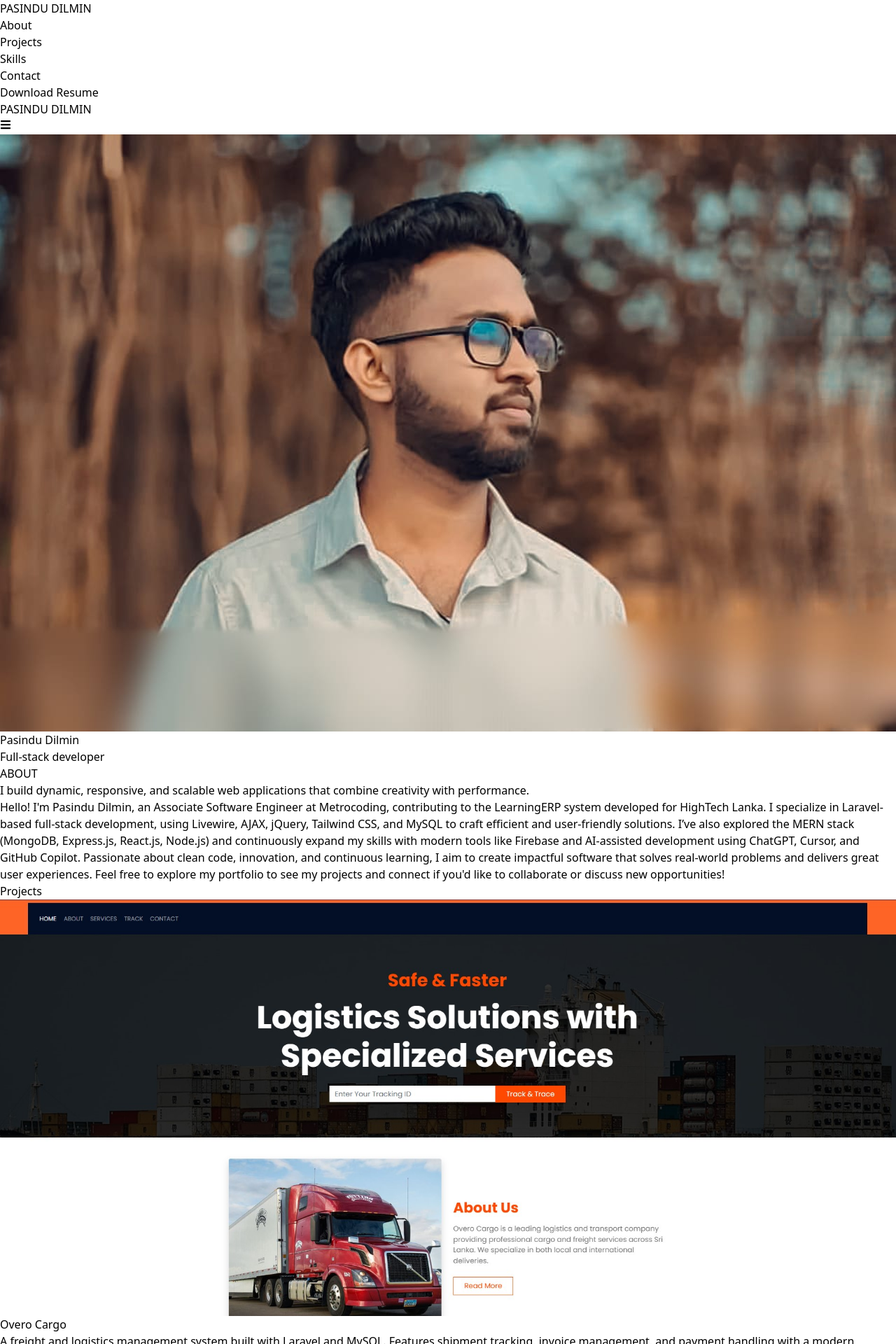
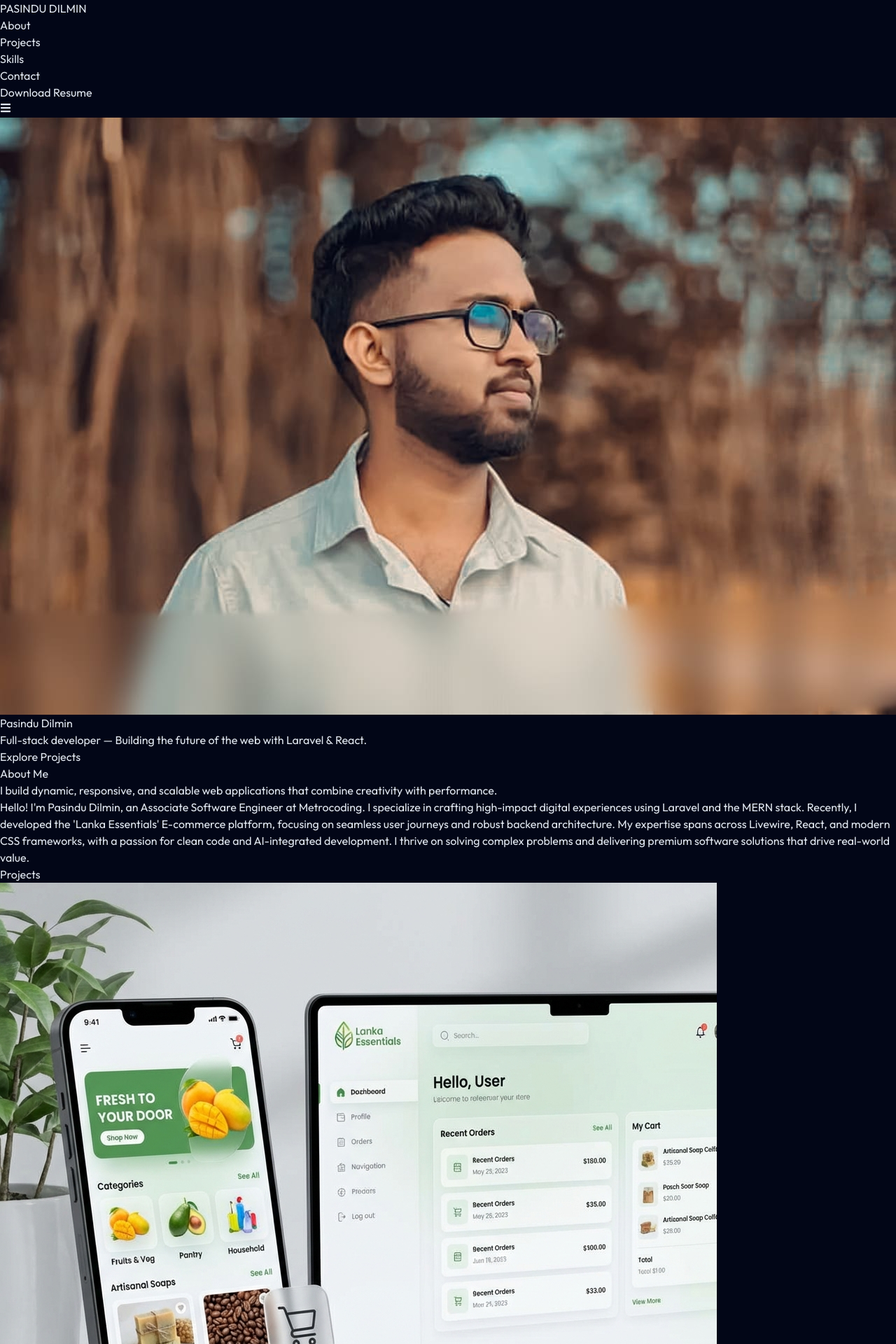
Before and after one commit to dilminx/portfolio, a React (Vite) app: page / in a window 1280 px wide. Shown: the top 1920 px of the page at 70% size. Built offline with nearby package versions, Linux system fonts and the light colour scheme.

Commit message:
update style

```diff
--- a/index.html
+++ b/index.html
@@ -3,7 +3,10 @@
   <head>
     <meta charset="UTF-8" />
     <meta name="viewport" content="width=device-width, initial-scale=1.0" />
-    <title>Paindu Dilmin Portfolio</title>
+    <link rel="preconnect" href="https://fonts.googleapis.com">
+    <link rel="preconnect" href="https://fonts.gstatic.com" crossorigin>
+    <link href="https://fonts.googleapis.com/css2?family=Outfit:wght@100..900&display=swap" rel="stylesheet">
+    <title>Pasindu Dilmin | Portfolio</title>
   </head>
   <body>
     <div id="root"></div>
--- a/package.json
+++ b/package.json
@@ -11,6 +11,7 @@
   },
   "dependencies": {
     "@emailjs/browser": "^4.4.1",
+    "framer-motion": "^12.34.0",
     "react": "^18.3.1",
     "react-dom": "^18.3.1",
     "react-hot-toast": "^2.4.1",
--- a/src/components/About.jsx
+++ b/src/components/About.jsx
@@ -1,19 +1,42 @@
 import React from 'react';
+import { motion } from 'framer-motion';
 import { ABOUT } from "../constants/index";
 
 const About = () => {
   return (
-    <section className="container px-4 py-16 mx-auto" id="about">
-      <div className="text-center">
-        <h2 className="mb-4 text-4xl font-semibold">
-          ABOUT
-        </h2>
-        <h3 className="mb-6 text-4xl font-bold uppercase md:text-4xl lg:text-8xl lg:font-normal">
-          {ABOUT.text1}
-        </h3>
-        <p className="max-w-4xl mx-auto text-lg leading-loose md:text-xl">
-          {ABOUT.text2}
-        </p>
+    <section className="py-20" id="about">
+      <div className="max-w-6xl px-4 mx-auto">
+        <motion.h2
+          initial={{ opacity: 0, y: 20 }}
+          whileInView={{ opacity: 1, y: 0 }}
+          transition={{ duration: 0.5 }}
+          viewport={{ once: true }}
+          className="mb-12 text-4xl font-bold text-center text-white md:text-5xl uppercase tracking-tighter"
+        >
+          About Me
+        </motion.h2>
+        <div className="flex flex-col items-center">
+          <motion.h3
+            initial={{ opacity: 0, y: 20 }}
+            whileInView={{ opacity: 1, y: 0 }}
+            transition={{ delay: 0.2, duration: 0.5 }}
+            viewport={{ once: true }}
+            className="mb-8 text-3xl font-bold text-gradient text-center md:text-5xl lg:text-6xl"
+          >
+            {ABOUT.text1}
+          </motion.h3>
+          <motion.div
+            initial={{ opacity: 0, y: 20 }}
+            whileInView={{ opacity: 1, y: 0 }}
+            transition={{ delay: 0.4, duration: 0.5 }}
+            viewport={{ once: true }}
+            className="p-8 rounded-3xl glass-card"
+          >
+            <p className="max-w-4xl mx-auto text-lg leading-relaxed text-slate-300 md:text-xl lg:text-2xl text-center">
+              {ABOUT.text2}
+            </p>
+          </motion.div>
+        </div>
       </div>
     </section>
   );
--- a/src/components/Card.jsx
+++ b/src/components/Card.jsx
@@ -1,27 +1,33 @@
 import React from 'react';
+import { motion } from 'framer-motion';
 
 const Card = ({ image, title, subtitle, link }) => {
   return (
-    <div className="m-4">
+    <motion.div
+      whileHover={{ y: -10 }}
+      className="m-4"
+    >
       <a
         href={link}
-        className="block max-w-sm overflow-hidden transition-transform duration-300 transform rounded-lg shadow-lg hover:scale-105 hover:shadow-xl"
+        className="group relative block max-w-sm overflow-hidden rounded-2xl glass-card"
         target="_blank"
         rel="noopener noreferrer"
       >
-        <div className="relative">
+        <div className="relative h-80 overflow-hidden">
           <img
             src={image}
             alt={title}
-            className="object-cover w-full h-80"
+            className="object-cover w-full h-full transition-transform duration-500 group-hover:scale-110"
           />
-          <div className="absolute bottom-0 left-0 right-0 p-4 text-white bg-black bg-opacity-50">
-            <h2 className="text-2xl font-bold">{title}</h2>
-            <p className="text-sm font-medium">{subtitle}</p>
+          <div className="absolute inset-0 bg-gradient-to-t from-slate-950 via-slate-950/20 to-transparent opacity-80"></div>
+
+          <div className="absolute bottom-0 left-0 right-0 p-6">
+            <h2 className="text-2xl font-bold text-white group-hover:text-indigo-400 transition-colors uppercase tracking-wider">{title}</h2>
+            <p className="mt-2 text-sm font-medium text-slate-300 line-clamp-2">{subtitle}</p>
           </div>
         </div>
       </a>
-    </div>
+    </motion.div>
   );
 };
 
--- a/src/components/Footer.jsx
+++ b/src/components/Footer.jsx
@@ -3,20 +3,40 @@ import { SOCIAL_MEDIA_LINKS } from "../constants";
 
 const Footer = () => {
   return (
-    <div className="mt-4 mb-8">
-      <div className="flex items-center justify-center">
-              <h2 className="text-4xl font-bold text-white">PASINDU DILMIN</h2>
-              <div className="w-12 h-3 mb-10 bg-yellow-300"></div>
+    <footer className="py-12 border-t border-slate-900">
+      <div className="container px-4 mx-auto max-w-7xl">
+        <div className="flex flex-col items-center justify-between gap-8 md:flex-row">
+          <div className="flex flex-col items-center md:items-start">
+            <h2 className="text-2xl font-black tracking-tighter text-white">
+              <span className="text-gradient">PASINDU</span> DILMIN
+            </h2>
+            <p className="mt-2 text-sm font-medium text-slate-500 uppercase tracking-widest">
+              Crafting Digital Excellence
+            </p>
           </div>
 
-      <div className="flex items-center justify-center gap-8">
+          <div className="flex items-center gap-6">
             {SOCIAL_MEDIA_LINKS.map((link, index) => (
-          <a href={link.href} key={index} target="_blank">
+              <a
+                href={link.href}
+                key={index}
+                target="_blank"
+                rel="noopener noreferrer"
+                className="p-3 text-slate-400 glass rounded-xl hover:text-white hover:border-indigo-500/50 transition-all duration-300"
+              >
                 {link.icon}
               </a>
             ))}
           </div>
         </div>
+
+        <div className="mt-12 text-center">
+          <p className="text-xs font-semibold text-slate-600 uppercase tracking-[0.2em]">
+            &copy; {new Date().getFullYear()} Pasindu Dilmin. All rights reserved.
+          </p>
+        </div>
+      </div>
+    </footer>
   );
 };
 
--- a/src/components/HeroSections.jsx
+++ b/src/components/HeroSections.jsx
@@ -1,28 +1,71 @@
 import React from "react";
+import { motion } from "framer-motion";
 import { PROFILE } from "../constants/index.jsx";
 import ProfilePic from "../assets/profpic.jpg";
 
 const HeroSections = () => {
   return (
-    <div
-      className="relative flex items-center justify-center min-h-screen font-bold text-white lg:pt-4"
+    <section
+      className="relative flex flex-col items-center justify-center min-h-screen px-4 py-20 overflow-hidden"
       id="hero"
     >
-      <img
-        src={ProfilePic}
-        alt="Profile Picture"
-        className="absolute inset-0 object-cover w-full h-full pt-4"
-      />
-      <div className="absolute inset-0 bg-gradient-to-b from-transparent via-gray-900 to-gray-800 from-80%"></div>
-      <div className="relative max-w-3xl px-4 text-center pt-44">
-        <h1 className="text-5xl font-semibold tracking-wide uppercase md:text-7xl">
-          {PROFILE.name}
-        </h1>
-        <p className="pt-2 text-lg font-semibold md:text-xl">
-          {PROFILE.info}
-        </p>
-      </div>
-    </div>
+      {/* Background blobs for depth */}
+      <div className="absolute top-0 -left-4 w-72 h-72 bg-indigo-500 rounded-full mix-blend-multiply filter blur-3xl opacity-20 animate-blob"></div>
+      <div className="absolute top-0 -right-4 w-72 h-72 bg-emerald-500 rounded-full mix-blend-multiply filter blur-3xl opacity-20 animate-blob animation-delay-2000"></div>
+      <div className="absolute -bottom-8 left-20 w-72 h-72 bg-purple-500 rounded-full mix-blend-multiply filter blur-3xl opacity-20 animate-blob animation-delay-4000"></div>
+
+      <motion.div
+        initial={{ opacity: 0, y: 20 }}
+        animate={{ opacity: 1, y: 0 }}
+        transition={{ duration: 0.8 }}
+        className="z-10 flex flex-col items-center text-center"
+      >
+        <motion.div
+           initial={{ scale: 0.8, opacity: 0 }}
+           animate={{ scale: 1, opacity: 1 }}
+           transition={{ delay: 0.2, duration: 0.5 }}
+           className="relative p-1 mb-8 rounded-full bg-gradient-to-tr from-indigo-500 to-emerald-500"
+        >
+          <img
+            src={ProfilePic}
+            alt={PROFILE.name}
+            className="object-cover w-32 h-32 rounded-full border-4 border-slate-950 md:w-40 md:h-40"
+          />
+        </motion.div>
+
+        <motion.h1
+          initial={{ opacity: 0, y: 20 }}
+          animate={{ opacity: 1, y: 0 }}
+          transition={{ delay: 0.4, duration: 0.5 }}
+          className="mb-4 text-5xl font-bold tracking-tight text-white md:text-7xl lg:text-8xl"
+        >
+          <span className="text-gradient font-black">{PROFILE.name}</span>
+        </motion.h1>
+
+        <motion.p
+          initial={{ opacity: 0, y: 20 }}
+          animate={{ opacity: 1, y: 0 }}
+          transition={{ delay: 0.6, duration: 0.5 }}
+          className="max-w-2xl text-lg font-medium text-slate-400 md:text-xl"
+        >
+          {PROFILE.info} — Building the future of the web with <span className="text-white">Laravel</span> & <span className="text-white">React</span>.
+        </motion.p>
+
+        <motion.div
+          initial={{ opacity: 0 }}
+          animate={{ opacity: 1 }}
+          transition={{ delay: 0.8 }}
+          className="mt-10"
+        >
+          <a
+            href="#projects"
+            className="px-8 py-3 font-semibold text-white transition-all rounded-full bg-indigo-600 hover:bg-indigo-500 hover:shadow-lg hover:shadow-indigo-500/30"
+          >
+            Explore Projects
+          </a>
+        </motion.div>
+      </motion.div>
+    </section>
   );
 };
 
--- a/src/components/Navbar.jsx
+++ b/src/components/Navbar.jsx
@@ -1,18 +1,25 @@
-import React, { useState } from "react";
+import React, { useState, useEffect } from "react";
 import { FaTimes, FaBars } from "react-icons/fa";
 import { NAVIGATION_LINKS } from "../constants";
 
 const Navbar = () => {
   const [mobileMenuOpen, setMobileMenuOpen] = useState(false);
+  const [isScrolled, setIsScrolled] = useState(false);
+
+  useEffect(() => {
+    const handleScroll = () => {
+      setIsScrolled(window.scrollY > 20);
+    };
+    window.addEventListener("scroll", handleScroll);
+    return () => window.removeEventListener("scroll", handleScroll);
+  }, []);
 
   const toggleMobileMenu = () => {
     setMobileMenuOpen(!mobileMenuOpen);
   };
 
   const handleClick = (e, href) => {
-    if (href === cv) {
-      return;
-    }
+    if (href.startsWith("http")) return;
 
     e.preventDefault();
     const targetElement = document.querySelector(href);
@@ -30,71 +37,68 @@ const Navbar = () => {
   };
 
   return (
-    <nav className="fixed top-0 left-0 right-0 z-50 bg-black bg-opacity-20 backdrop-blur-lg">
+    <nav className={`fixed top-0 left-0 right-0 z-50 transition-all duration-300 ${
+      isScrolled ? "bg-slate-950/80 backdrop-blur-md border-b border-slate-800/50 py-3" : "bg-transparent py-5"
+    }`}>
       {/* Desktop menu */}
-      <div className="items-center justify-between hidden max-w-6xl px-4 py-2 mx-auto lg:flex">
-        <a href="#">
-          <h2 className="text-2xl font-bold text-yellow-100">PASINDU DILMIN</h2>
+      <div className="container flex items-center justify-between px-6 mx-auto max-w-7xl">
+        <a href="#hero" onClick={(e) => handleClick(e, "#hero")} className="group">
+          <h2 className="text-2xl font-black tracking-tighter text-white">
+            <span className="text-gradient">PASINDU</span> DILMIN
+          </h2>
         </a>
-        <ul className="flex gap-6">
+        <ul className="hidden gap-8 lg:flex">
           {NAVIGATION_LINKS.map((item, index) => (
             <li key={index}>
               <a
                 href={item.href}
                 onClick={(e) => handleClick(e, item.href)}
-                className={`block text-xl font-semibold text-white transition duration-300 hover:text-yellow-500 ${
+                target={item.label === "Download Resume" ? "_blank" : "_self"}
+                rel={item.label === "Download Resume" ? "noopener noreferrer" : ""}
+                className={`text-sm font-semibold uppercase tracking-widest text-slate-300 transition-all hover:text-white ${
                   item.label === "Download Resume"
-                    ? "bg-yellow-400 text-black  py-2 px-4 rounded"
-                    : ""
+                    ? "px-5 py-2.5 rounded-full bg-indigo-600 text-white hover:bg-indigo-500 hover:shadow-lg hover:shadow-indigo-500/20"
+                    : "relative after:absolute after:bottom-0 after:left-0 after:h-[2px] after:w-0 after:bg-indigo-500 after:transition-all hover:after:w-full"
                 }`}
-                download={item.label === "Resume"}
               >
                 {item.label}
               </a>
             </li>
           ))}
         </ul>
+
+        {/* Mobile menu button */}
+        <button
+          className="p-2 text-white lg:hidden glass rounded-lg"
+          onClick={toggleMobileMenu}
+          aria-label="Toggle menu"
+        >
+          {mobileMenuOpen ? <FaTimes className="w-6 h-6" /> : <FaBars className="w-6 h-6" />}
+        </button>
       </div>
 
-      {/* Mobile menu */}
-      <div className="p-4 lg:hidden">
-        <div className="flex items-center justify-between">
-          <a href="#">
-            <h1 className="text-2xl">PASINDU DILMIN</h1>
-          </a>
-          <button
-            className="text-white"
-            onClick={toggleMobileMenu}
-            aria-label="Toggle menu"
-          >
-            {mobileMenuOpen ? (
-              <FaTimes className="w-6 h-6" />
-            ) : (
-              <FaBars className="w-6 h-6" />
-            )}
-          </button>
-        </div>
-        {mobileMenuOpen && (
-          <ul className="flex flex-col gap-4 mt-4">
+      {/* Mobile menu overlay */}
+      {mobileMenuOpen && (
+        <div className="fixed inset-0 z-40 bg-slate-950/95 backdrop-blur-xl lg:hidden">
+          <ul className="flex flex-col items-center justify-center h-full gap-8">
             {NAVIGATION_LINKS.map((item, index) => (
               <li key={index}>
                 <a
                   href={item.href}
                   onClick={(e) => handleClick(e, item.href)}
-                  className={`block text-xl font-semibold text-white transition duration-300 hover:text-yellow-500 ${
+                  className={`text-2xl font-bold uppercase tracking-widest text-white ${
                     item.label === "Download Resume"
-                      ? "bg-yellow-400 text-black  hover:text-red-600 py-2 px-4 rounded"
-                      : ""
+                      ? "px-8 py-4 rounded-full bg-indigo-600"
+                      : "text-gradient"
                   }`}
-                  download={item.label === "Resume"}
                 >
                   {item.label}
                 </a>
               </li>
             ))}
           </ul>
-        )}
-      </div>
+        </div>
+      )}
     </nav>
   );
 };
--- a/src/components/Projects.jsx
+++ b/src/components/Projects.jsx
@@ -1,23 +1,51 @@
 import React from 'react'
+import { motion } from 'framer-motion'
 import { PROJECTS } from '../constants'
 import Card from './Card'
 
 const Projects = () => {
   return (
-      <div id='projects'>
-          <h2 className='mt-20 text-4xl font-semibold text-center'>Projects</h2>
-          <div className='flex flex-wrap justify-center py-8 '>
-              {PROJECTS.map((project, index) => (
-                  <div key={index}>
-                      <Card image={project.image}
-                          title={project.title}
-                          subtitle={project.subtitle}
-                          link={project.href} />
-                  </div>
-              ))}
-
-            </div>
+    <section className="py-20" id='projects'>
+      <motion.h2
+        initial={{ opacity: 0, y: 20 }}
+        whileInView={{ opacity: 1, y: 0 }}
+        transition={{ duration: 0.5 }}
+        viewport={{ once: true }}
+        className='mb-12 text-4xl font-bold text-center text-white md:text-5xl uppercase tracking-tighter'
+      >
+        Projects
+      </motion.h2>
+      <div className='max-w-7xl mx-auto px-4'>
+        <motion.div
+          initial="hidden"
+          whileInView="visible"
+          viewport={{ once: true }}
+          variants={{
+            visible: { transition: { staggerChildren: 0.1 } },
+            hidden: {},
+          }}
+          className='flex flex-wrap justify-center gap-6'
+        >
+          {PROJECTS.map((project, index) => (
+            <motion.div
+              key={index}
+              variants={{
+                visible: { opacity: 1, y: 0 },
+                hidden: { opacity: 0, y: 30 }
+              }}
+              transition={{ duration: 0.5 }}
+            >
+              <Card
+                image={project.image}
+                title={project.title}
+                subtitle={project.subtitle}
+                link={project.href}
+              />
+            </motion.div>
+          ))}
+        </motion.div>
       </div>
+    </section>
   )
 }
 
--- a/src/constants/index.jsx
+++ b/src/constants/index.jsx
@@ -13,6 +13,7 @@ import { TbBrandNextjs } from "react-icons/tb";
 import { SiMongodb } from "react-icons/si";
 import { FaDatabase, FaNodeJs } from "react-icons/fa";
 
+import image_lanka from "../assets/lanka_essentials.png";
 import image1 from "../assets/cargo png.jpg";
 import image2 from "../assets/falcon_logo.png";
 import image3 from "../assets/hospital.webp";
@@ -20,12 +21,6 @@ import image4 from "../assets/project4.jpeg";
 import image5 from "../assets/project5.jpeg";
 import image6 from "../assets/project6.jpeg";
 import image7 from "../assets/poerfolio.jpg";
-import image8 from "../assets/project8.jpeg";
-
-// import user1 from "../assets/profile-pictures/user1.jpg";
-// import user2 from "../assets/profile-pictures/user2.jpg";
-// import user3 from "../assets/profile-pictures/user3.jpg";
-// import user4 from "../assets/profile-pictures/user4.jpg";
 
 export const NAVIGATION_LINKS = [
   { label: "About", href: "#about" },
@@ -44,16 +39,21 @@ export const ABOUT = {
   text1:
     "I build dynamic, responsive, and scalable web applications that combine creativity with performance.",
   text2:
-    "Hello! I'm Pasindu Dilmin, an Associate Software Engineer at Metrocoding, contributing to the LearningERP system developed for HighTech Lanka. I specialize in Laravel-based full-stack development, using Livewire, AJAX, jQuery, Tailwind CSS, and MySQL to craft efficient and user-friendly solutions. I’ve also explored the MERN stack (MongoDB, Express.js, React.js, Node.js) and continuously expand my skills with modern tools like Firebase and AI-assisted development using ChatGPT, Cursor, and GitHub Copilot. Passionate about clean code, innovation, and continuous learning, I aim to create impactful software that solves real-world problems and delivers great user experiences. Feel free to explore my portfolio to see my projects and connect if you'd like to collaborate or discuss new opportunities!",
+    "Hello! I'm Pasindu Dilmin, an Associate Software Engineer at Metrocoding. I specialize in crafting high-impact digital experiences using Laravel and the MERN stack. Recently, I developed the 'Lanka Essentials' E-commerce platform, focusing on seamless user journeys and robust backend architecture. My expertise spans across Livewire, React, and modern CSS frameworks, with a passion for clean code and AI-integrated development. I thrive on solving complex problems and delivering premium software solutions that drive real-world value.",
 };
 
-
 export const PROJECTS = [
-
+  {
+    title: "Lanka Essentials E-commerce Platform",
+    subtitle:
+      "A comprehensive essentials delivery platform built with Laravel, Livewire, and MySQL. Features include optimized search, secure checkout, and a sleek modern UI.",
+    href: "http://lankanemart.linkpc.net./",
+    image: image_lanka,
+  },
   {
     title: "Overo Cargo",
     subtitle:
-    "A freight and logistics management system built with Laravel and MySQL. Features shipment tracking, invoice management, and payment handling with a modern responsive UI.",
+      "A freight and logistics management system built with Laravel and MySQL. Features shipment tracking, invoice management, and payment handling.",
     href: "https://www.linkedin.com/in/pasindu-dilmin-6b728927b/details/projects/",
     image: image1,
   },
@@ -67,39 +67,38 @@ export const PROJECTS = [
   {
     title: "LearningERP System Hitech Lanka",
     subtitle:
-    "An enterprise resource planning system developed for HighTech Lanka using Laravel, Livewire, AJAX, and MySQL. Includes modules for user, inventory, payment, and course–student management with role-based authentication.",
+      "An enterprise resource planning system developed for HighTech Lanka using Laravel, Livewire, AJAX, and MySQL.",
     href: "https://www.linkedin.com/in/pasindu-dilmin-6b728927b/details/projects/",
     image: image4,
   },
   {
-  title: "Hospital & Lab Management System (HLMS – University Individual Project)",
+    title: "Hospital & Lab Management System",
     subtitle:
-    "A university project built with Laravel, Bootstrap, and MySQL to manage appointments, lab reports, payments, and multi-role access (Admin, Doctor, Patient, Lab Assistant).",
+      "A university project built with Laravel, Bootstrap, and MySQL to manage appointments, lab reports, and role-based access.",
     href: "",
     image: image3,
   },
   {
-  title: "Procurement ERP – Chandisa Company (Internship)",
+    title: "Procurement ERP – Chandisa Company",
     subtitle:
-    "Procurement management modules built during internship using Laravel, Livewire, and MySQL. Includes material requests, purchase orders, and supplier integration.",
+      "Procurement management modules built during internship using Laravel, Livewire, and MySQL. Includes material requests and supplier integration.",
     href: "https://www.linkedin.com/in/pasindu-dilmin-6b728927b/details/projects/",
     image: image5,
   },
   {
-  title: "ERP System – Master Graphics Printers(Internship)",
+    title: "ERP System – Master Graphics Printers",
     subtitle:
-    "ERP system developed during internship featuring MIS reporting, cheque management, and payroll automation using Laravel and MySQL.",
+      "ERP system developed during internship featuring MIS reporting, cheque management, and payroll automation.",
     href: "https://www.linkedin.com/in/pasindu-dilmin-6b728927b/details/projects/",
     image: image6,
   },
   {
     title: "Personal Portfolio",
     subtitle:
-    "A personal portfolio website designed with HTML, CSS, and JavaScript to showcase projects and experience.",
+      "A personal portfolio website designed with React and Tailwind CSS to showcase projects and experience.",
     href: "https://portfolio-psi-two-16.vercel.app/",
     image: image7,
   },
-
 ];
 
 export const SKILLS = [
--- a/src/index.css
+++ b/src/index.css
@@ -1,3 +1,54 @@
 @tailwind base;
 @tailwind components;
 @tailwind utilities;
+
+:root {
+  --primary: #6366f1; /* Indigo 500 */
+  --secondary: #10b981; /* Emerald 500 */
+  --background: #0f172a; /* Slate 900 */
+  --surface: #1e293b; /* Slate 800 */
+  --text-primary: #f8fafc; /* Slate 50 */
+  --text-secondary: #94a3b8; /* Slate 400 */
+}
+
+body {
+  @apply bg-slate-950 text-slate-200 antialiased selection:bg-indigo-500/30;
+  font-family: 'Outfit', 'Inter', system-ui, -apple-system, sans-serif;
+}
+
+@layer utilities {
+  .glass {
+    @apply bg-white/5 backdrop-blur-xl border border-white/10;
+  }
+
+  .glass-card {
+    @apply bg-slate-900/40 backdrop-blur-md border border-slate-700/50 hover:border-indigo-500/50 transition-all duration-300;
+  }
+
+  .text-gradient {
+    @apply bg-clip-text text-transparent bg-gradient-to-r from-indigo-400 via-emerald-400 to-indigo-400 bg-[length:200%_auto] animate-gradient;
+  }
+}
+
+@keyframes gradient {
+  0% { background-position: 0% 50%; }
+  50% { background-position: 100% 50%; }
+  100% { background-position: 0% 50%; }
+}
+
+.animate-gradient {
+  animation: gradient 8s linear infinite;
+}
+
+/* Custom scrollbar */
+::-webkit-scrollbar {
+  width: 8px;
+}
+
+::-webkit-scrollbar-track {
+  @apply bg-slate-950;
+}
+
+::-webkit-scrollbar-thumb {
+  @apply bg-slate-800 rounded-full hover:bg-slate-700 transition-colors;
+}
```
Also changed, not shown: src/components/Contactform.jsx (+39 -21 lines), src/components/Skills.jsx (+40 -15 lines), src/assets/lanka_essentials.png (added), 1 other file (tests, documents, lock files or other folders). Lines whose indentation alone changed are shown as unchanged.
